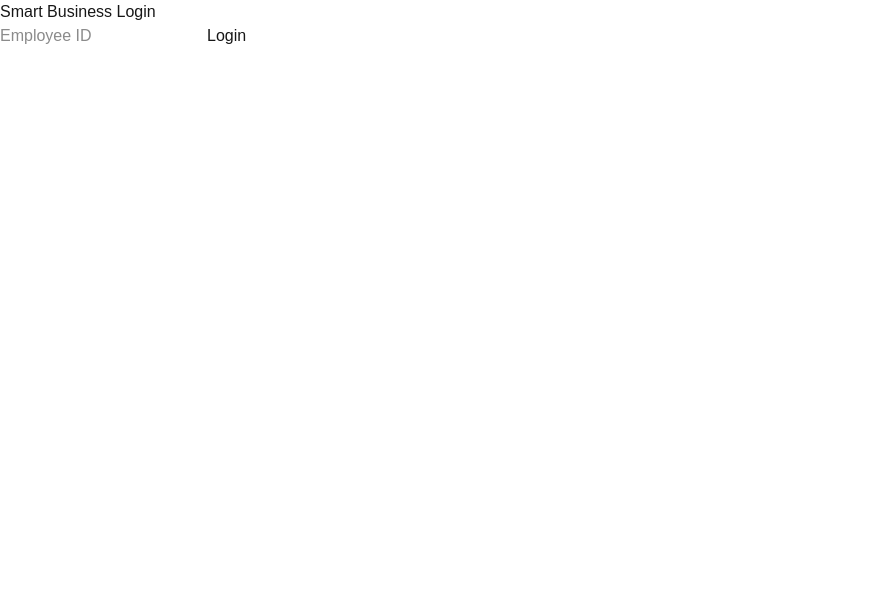
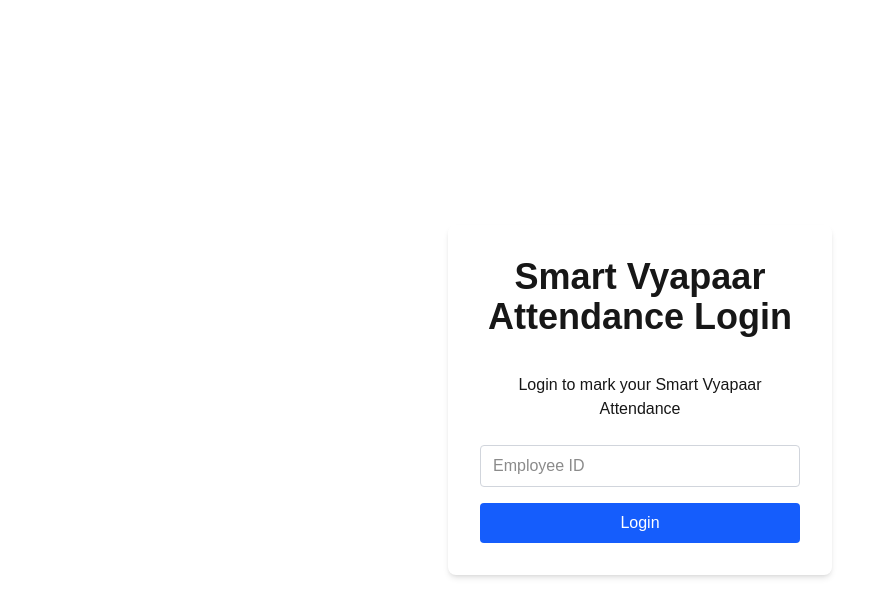
Before and after one commit to abhishal-ks/employee-attendance-system, a Next.js app: page /login in a window 1280 px wide. Shown: the top 616 px of the page, without its empty margins (0-894 px from the left). Built offline with nearby package versions, Linux system fonts and the light colour scheme.

Commit message:
Update basic look

```diff
--- a/app/attendance/page.tsx
+++ b/app/attendance/page.tsx
@@ -2,7 +2,7 @@
 
 import axios from 'axios'
 import { useRouter } from 'next/navigation'
-import { JSX, useEffect } from 'react'
+import { JSX, useEffect, useState } from 'react'
 
 // type AttendanceStatus = 'Present' | 'Late' | 'Absent'
 
@@ -23,6 +23,9 @@ interface ApiResponse {
 export default function Attendance(): JSX.Element {
     const router = useRouter()
 
+    const [loading, setLoading] = useState(false);
+    const [marked, setMarked] = useState(false);
+
     useEffect(() => {
         const employeeId = localStorage.getItem('employeeId')
         if (!employeeId) {
@@ -33,10 +36,9 @@ export default function Attendance(): JSX.Element {
     const markAttendance = async (): Promise<void> => {
         const employeeId = localStorage.getItem('employeeId')
 
-        if (!employeeId) {
-            alert('Not logged in')
-            return
-        }
+        if (!employeeId) return
+
+        setLoading(true);
 
         const now = new Date()
 
@@ -61,24 +63,45 @@ export default function Attendance(): JSX.Element {
             );
 
             alert(res.data.message)
+
+            if (res.data.success) setMarked(true);
+
         } catch (error) {
-            alert('Something went wrong')
+            alert('Failed to mark attendance')
+        } finally {
+            setLoading(false);
         }
     }
 
     return (
-        <div
-            className='w-fit mx-auto my-0.5 text-center'
-        >
-            <h1
-                className='text-2xl font-bold mb-4'
-            >Mark Attendance</h1>
-            <button
-                className='px-4 py-2 bg-blue-500 text-white rounded hover:bg-blue-600 hover:cursor-pointer'
-                onClick={markAttendance}
-            >
-                Mark Attendance
-            </button>
+        <div className="min-h-screen flex items-center justify-center">
+            <div className="p-8 rounded-lg shadow-md w-full max-w-sm text-center">
+                <h1 className="text-4xl font-semibold mb-9">
+                    Smart Vyapaar Attendance
+                </h1>
+
+                <p className='text-gray-300 mb-2'>Mark your attendance for </p>
+                <p className="mb-6 text-lg">
+                    {new Date().toDateString()}
+                </p>
+
+                <button
+                    onClick={markAttendance}
+                    disabled={loading || marked}
+                    className={`w-full py-3 rounded transition
+                        ${marked
+                            ? 'bg-green-600'
+                            : 'bg-blue-600 hover:bg-blue-700'
+                        }
+                        disabled:opacity-60`}
+                >
+                    {marked
+                        ? 'Attendance Marked'
+                        : loading
+                            ? 'Marking...'
+                            : 'Mark Attendance'}
+                </button>
+            </div>
         </div>
     )
 }
--- a/app/login/page.tsx
+++ b/app/login/page.tsx
@@ -11,6 +11,8 @@ interface LoginResponse {
 
 export default function Login(): JSX.Element {
     const [employeeId, setEmployeeId] = useState<string>('')
+    const [loading, setLoading] = useState(false)
+
     const router = useRouter()
 
     const login = async (): Promise<void> => {
@@ -18,6 +20,8 @@ export default function Login(): JSX.Element {
             alert('Enter Employee ID')
             return
         }
+
+        setLoading(true);
 
         try {
             const res = await axios.post<LoginResponse>(
@@ -42,21 +46,38 @@ export default function Login(): JSX.Element {
             router.push('/attendance')
         } catch {
             alert('Login failed')
+        } finally {
+            setLoading(false);
         }
     }
 
     return (
-        <div>
-            <h1>Smart Business Login</h1>
+        <div className="min-h-screen flex items-center justify-center">
+            <div className="p-8 rounded-lg shadow-md w-full max-w-sm">
+                <h1 className="text-4xl font-semibold text-center mb-9">
+                    Smart Vyapaar Attendance Login
+                </h1>
+
+                <p className='text-center mb-6'>
+                    Login to mark your Smart Vyapaar Attendance
+                </p>
 
                 <input
                     type="text"
                     placeholder="Employee ID"
                     value={employeeId}
                     onChange={(e) => setEmployeeId(e.target.value)}
+                    className="w-full border border-gray-300 rounded px-3 py-2 mb-4 focus:outline-none focus:ring-2 focus:ring-blue-500"
                 />
 
-            <button onClick={login}>Login</button>
+                <button
+                    onClick={login}
+                    disabled={loading}
+                    className="w-full bg-blue-600 text-white py-2 rounded hover:bg-blue-700 disabled:opacity-60"
+                >
+                    {loading ? 'Logging in...' : 'Login'}
+                </button>
+            </div>
         </div>
     )
 }
```
Lines whose indentation alone changed are shown as unchanged.
